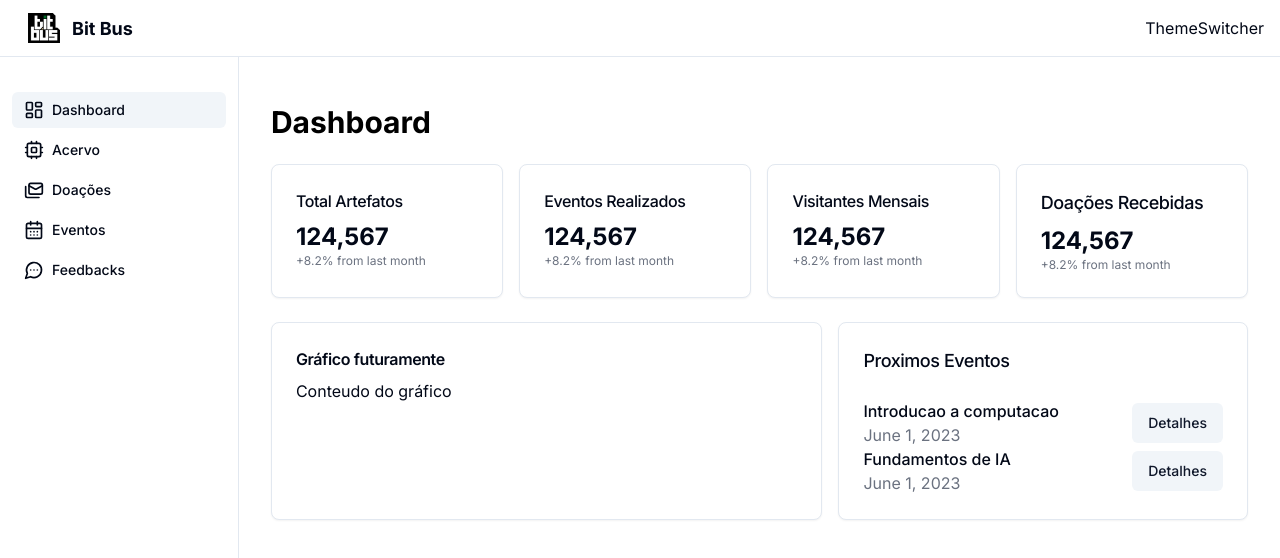
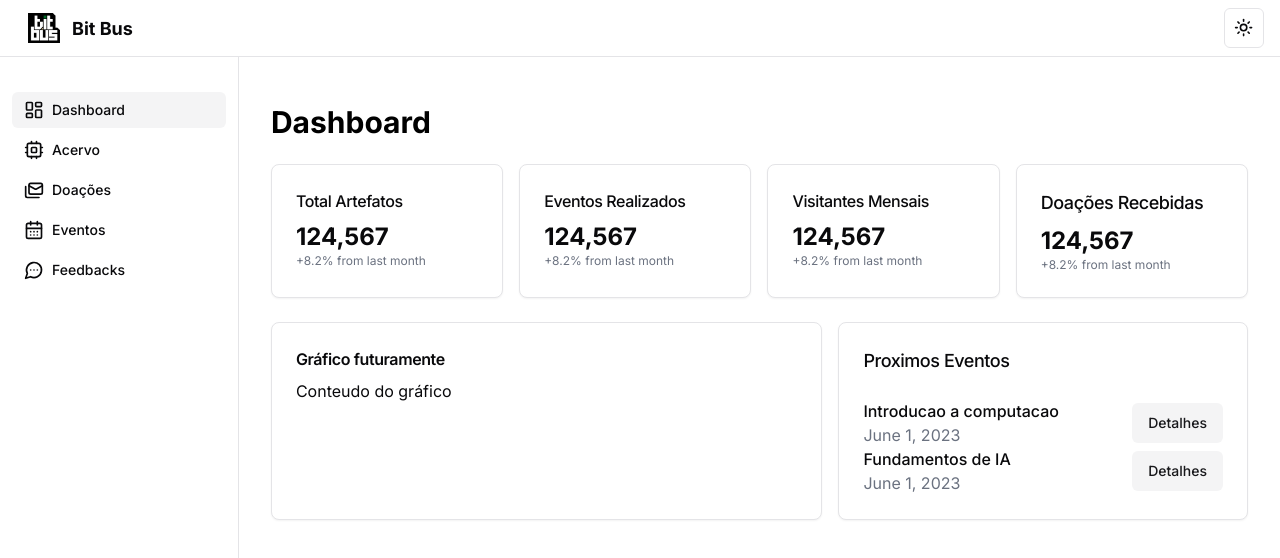
Before and after one commit to matregnago/bit-bus, a Next.js app: page / in a window 1280 px wide. Shown: the top 558 px of the page. Built offline with nearby package versions, Linux system fonts and the light colour scheme.

Commit message:
feat: Theme Provider

```diff
--- a/app/globals.css
+++ b/app/globals.css
@@ -3,66 +3,51 @@
 @tailwind utilities;
 
 @layer base {
+  @layer base {
     :root {
       --background: 0 0% 100%;
-      --foreground: 222.2 84% 4.9%;
-
+      --foreground: 240 10% 3.9%;
       --card: 0 0% 100%;
-      --card-foreground: 222.2 84% 4.9%;
-
+      --card-foreground: 240 10% 3.9%;
       --popover: 0 0% 100%;
-      --popover-foreground: 222.2 84% 4.9%;
-
-      --primary: 222.2 47.4% 11.2%;
-      --primary-foreground: 210 40% 98%;
-
-      --secondary: 210 40% 96.1%;
-      --secondary-foreground: 222.2 47.4% 11.2%;
-
-      --muted: 210 40% 96.1%;
-      --muted-foreground: 215.4 16.3% 46.9%;
-
-      --accent: 210 40% 96.1%;
-      --accent-foreground: 222.2 47.4% 11.2%;
-
+      --popover-foreground: 240 10% 3.9%;
+      --primary: 142.1 76.2% 36.3%;
+      --primary-foreground: 355.7 100% 97.3%;
+      --secondary: 240 4.8% 95.9%;
+      --secondary-foreground: 240 5.9% 10%;
+      --muted: 240 4.8% 95.9%;
+      --muted-foreground: 240 3.8% 46.1%;
+      --accent: 240 4.8% 95.9%;
+      --accent-foreground: 240 5.9% 10%;
       --destructive: 0 84.2% 60.2%;
-      --destructive-foreground: 210 40% 98%;
-
-      --border: 214.3 31.8% 91.4%;
-      --input: 214.3 31.8% 91.4%;
-      --ring: 222.2 84% 4.9%;
-
+      --destructive-foreground: 0 0% 98%;
+      --border: 240 5.9% 90%;
+      --input: 240 5.9% 90%;
+      --ring: 142.1 76.2% 36.3%;
       --radius: 0.5rem;
     }
 
     .dark {
-      --background: 222.2 84% 4.9%;
-      --foreground: 210 40% 98%;
-
-      --card: 222.2 84% 4.9%;
-      --card-foreground: 210 40% 98%;
-
-      --popover: 222.2 84% 4.9%;
-      --popover-foreground: 210 40% 98%;
-
-      --primary: 210 40% 98%;
-      --primary-foreground: 222.2 47.4% 11.2%;
-
-      --secondary: 217.2 32.6% 17.5%;
-      --secondary-foreground: 210 40% 98%;
-
-      --muted: 217.2 32.6% 17.5%;
-      --muted-foreground: 215 20.2% 65.1%;
-
-      --accent: 217.2 32.6% 17.5%;
-      --accent-foreground: 210 40% 98%;
-
+      --background: 0 0% 3.9%; /*Fundo da tela*/
+      --foreground: 0 0% 98%; /*hover da navbar*/
+      --card: 0 0% 3.9%; /* Fundo do card*/
+      --card-foreground: 0 0% 98%; /* texto do card */
+      --popover: 0 0% 3.9%;
+      --popover-foreground: 0 0% 98%;
+      --primary: 142.1 76.2% 36.3%;
+      --primary-foreground: 0 85.7% 97.3%;
+      --secondary: 0 0% 14.9%;
+      --secondary-foreground: 0 0% 98%;
+      --muted: 0 0% 14.9%;
+      --muted-foreground: 0 0% 63.9%;
+      --accent: 0 0% 14.9%;
+      --accent-foreground: 0 0% 98%;
       --destructive: 0 62.8% 30.6%;
-      --destructive-foreground: 210 40% 98%;
-
-      --border: 217.2 32.6% 17.5%;
-      --input: 217.2 32.6% 17.5%;
-      --ring: 212.7 26.8% 83.9%;
+      --destructive-foreground: 0 0% 98%;
+      --border: 0 0% 14.9%;
+      --input: 0 0% 14.9%;
+      --ring: 142.1 76.2% 36.3%;
+    }
   }
 }
 
--- a/app/layout.tsx
+++ b/app/layout.tsx
@@ -5,6 +5,7 @@
 import { navItems } from "@/constants/data";
 import Sidebar from "@/components/layout/sidebar";
 import { Toaster } from "@/components/ui/toaster";
+import { ThemeProvider } from "@/components/theme-provider";
 
 const inter = Inter({ subsets: ["latin"] });
 
@@ -21,12 +22,19 @@
   return (
     <html lang="en" suppressHydrationWarning>
       <body className={`${inter.className} overflow-hidden`}>
+        <ThemeProvider
+          attribute="class"
+          defaultTheme="system"
+          enableSystem
+          disableTransitionOnChange
+        >
           <Header />
           <div className="flex h-screen overflow-hidden">
             <Sidebar />
             <main className="w-full pt-16">{children}</main>
           </div>
           <Toaster />
+        </ThemeProvider>
       </body>
     </html>
   );
--- a/components/layout/header.tsx
+++ b/components/layout/header.tsx
@@ -1,5 +1,44 @@
+"use client";
 import Link from "next/link";
 import Image from "next/image";
+import * as React from "react";
+import { Moon, Sun } from "lucide-react";
+import { useTheme } from "next-themes";
+
+import { Button } from "@/components/ui/button";
+import {
+  DropdownMenu,
+  DropdownMenuContent,
+  DropdownMenuItem,
+  DropdownMenuTrigger,
+} from "@/components/ui/dropdown-menu";
+
+export function ModeToggle() {
+  const { setTheme } = useTheme();
+
+  return (
+    <DropdownMenu>
+      <DropdownMenuTrigger asChild>
+        <Button variant="outline" size="icon">
+          <Sun className="h-[1.2rem] w-[1.2rem] rotate-0 scale-100 transition-all dark:-rotate-90 dark:scale-0" />
+          <Moon className="absolute h-[1.2rem] w-[1.2rem] rotate-90 scale-0 transition-all dark:rotate-0 dark:scale-100" />
+          <span className="sr-only">Toggle theme</span>
+        </Button>
+      </DropdownMenuTrigger>
+      <DropdownMenuContent align="end">
+        <DropdownMenuItem onClick={() => setTheme("light")}>
+          Light
+        </DropdownMenuItem>
+        <DropdownMenuItem onClick={() => setTheme("dark")}>
+          Dark
+        </DropdownMenuItem>
+        <DropdownMenuItem onClick={() => setTheme("system")}>
+          System
+        </DropdownMenuItem>
+      </DropdownMenuContent>
+    </DropdownMenu>
+  );
+}
 
 export default function Header() {
   return (
@@ -18,7 +57,7 @@
           </Link>
         </div>
         <div className="flex items-center gap-2">
-          <p>ThemeSwitcher</p>
+          <ModeToggle />
         </div>
       </nav>
     </div>
--- /dev/null
+++ b/components/theme-provider.tsx
@@ -0,0 +1,9 @@
+"use client";
+
+import * as React from "react";
+import { ThemeProvider as NextThemesProvider } from "next-themes";
+import { type ThemeProviderProps } from "next-themes/dist/types";
+
+export function ThemeProvider({ children, ...props }: ThemeProviderProps) {
+  return <NextThemesProvider {...props}>{children}</NextThemesProvider>;
+}
--- a/package.json
+++ b/package.json
@@ -32,6 +32,7 @@
     "date-fns": "^3.6.0",
     "lucide-react": "^0.378.0",
     "next": "14.2.3",
+    "next-themes": "^0.3.0",
     "react": "^18",
     "react-day-picker": "^8.10.1",
     "react-dom": "^18",
```
Also changed, not shown: 1 other file (tests, documents, lock files or other folders). Lines whose indentation alone changed are shown as unchanged.
